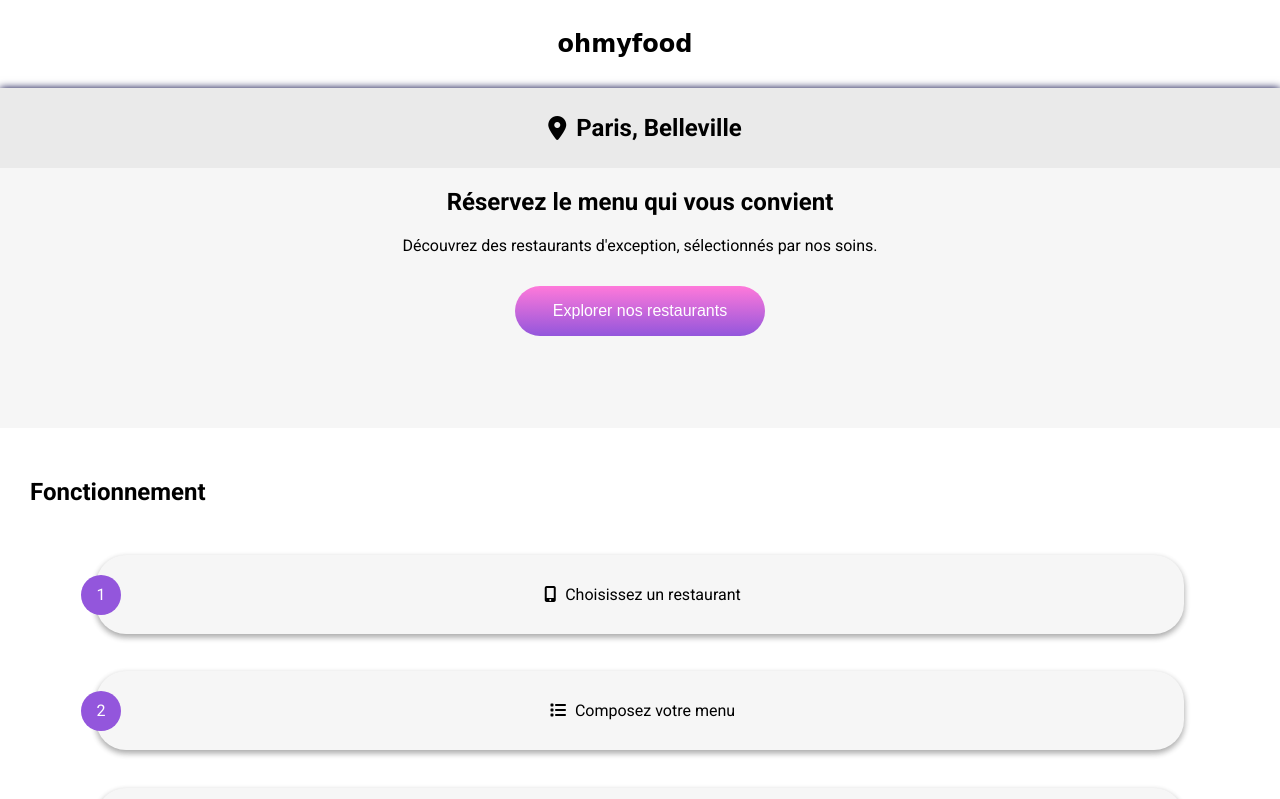
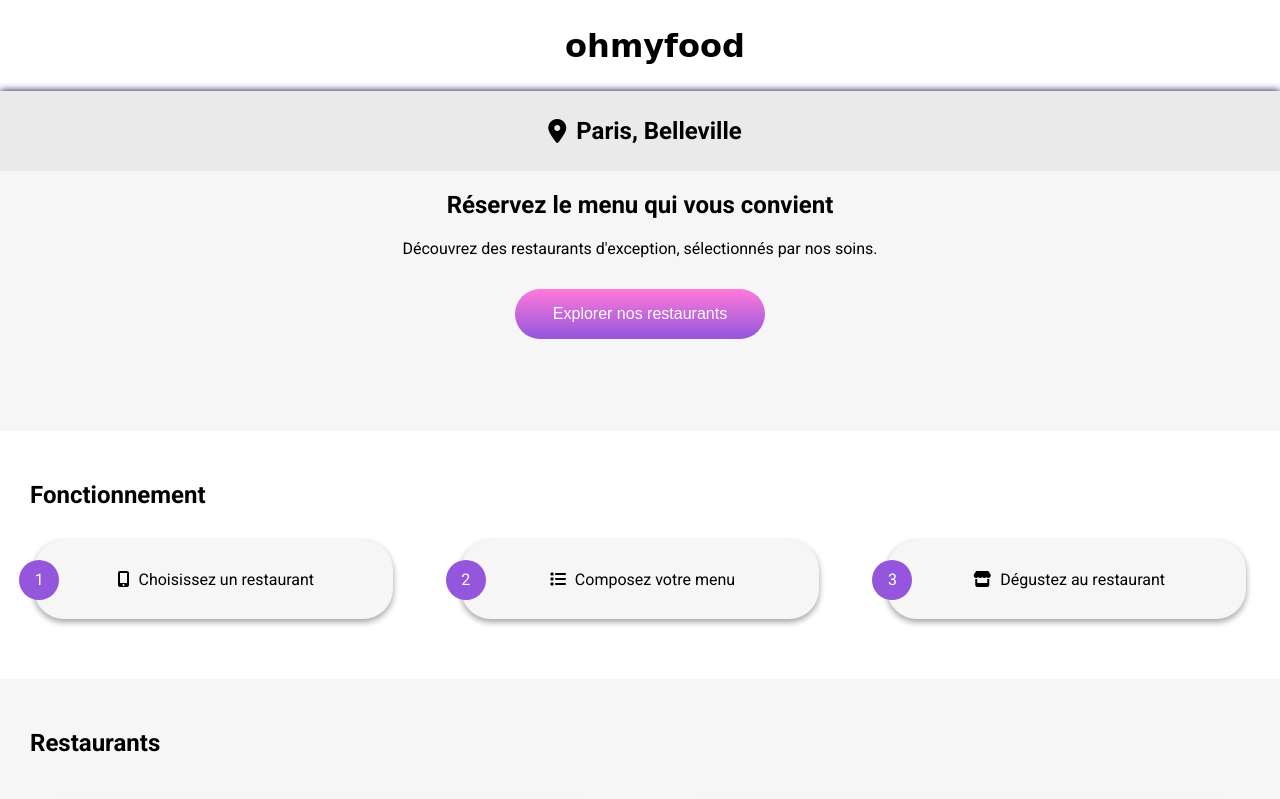
Before and after one commit to Gautier50/Dev-Web_P3_Ohmyfood, a website: page index.html in a window 1280 px wide. Shown: the top 799 px of the page. Drawn offline with Linux system fonts and the light colour scheme; a web font is replaced by a local one.

Commit message:
finalisation mise en page desktop version

```diff
--- a/sass/scss/_media.scss
+++ b/sass/scss/_media.scss
@@ -1,4 +1,9 @@
 @media screen and (min-width: 769px) {
+    .logo_header {
+        h1 {
+            font-size: xx-large;
+        }
+    }
   .menu {
     h1 {
       margin-left: 30px;
@@ -31,9 +36,28 @@
       width: 30%;
     }
   }
+
   .fonctionnement {
-    display: flex;
+    width: 100%;
+    height: 150px;
+    .steps {
+      width: 100%;
+      height: 150px;
+      display: flex;
+      flex-direction: row;
+      padding-bottom: 50px;
+      .choose_restaurants {
+        width: 28%;
+      }
+      .compose_your_menu {
+        width: 28%;
+      }
+      .taste_in_restaurant {
+        width: 28%;
+      }
+    }
   }
+
   #restaurants_list {
     height: 700px;
     width: 100%;
--- a/sass/scss/style.scss
+++ b/sass/scss/style.scss
@@ -15,8 +15,8 @@ body {
   margin: 0;
   font-family: "Roboto", sans-serif;
   h1 {
-  margin: 30px;
-}
+    margin-left: 30px;
+  }
 }
 .loader {
   $animation-duration: 1ms;
@@ -63,7 +63,7 @@ a {
 
 .logo_header {
   h1 {
-    margin-left: 0;
+    font-size: xx-large;
   }
   width: 100%;
   font-family: "shrikhand", cursive;
@@ -136,7 +136,8 @@ button:hover {
   width: 85%;
   position: relative;
   @include box-shadow;
-  span, a {
+  span,
+  a {
     margin-left: 5px;
   }
 }
@@ -155,7 +156,8 @@ button:hover {
   width: 85%;
   position: relative;
   @include box-shadow;
-  span, a{
+  span,
+  a {
     margin-left: 5px;
   }
 }
@@ -174,7 +176,8 @@ button:hover {
   width: 85%;
   position: relative;
   @include box-shadow;
-  span, a {
+  span,
+  a {
     margin-left: 5px;
   }
 }
```
Also changed, not shown: a_la_francaise.html (+7 -0 lines), la_note_enchantee.html (+7 -0 lines), la_palette_du_gout.html (+7 -0 lines), le_delice_des_sens.html (+7 -0 lines), sass/css/menus.css, sass/css/style.css, 2 other files.
